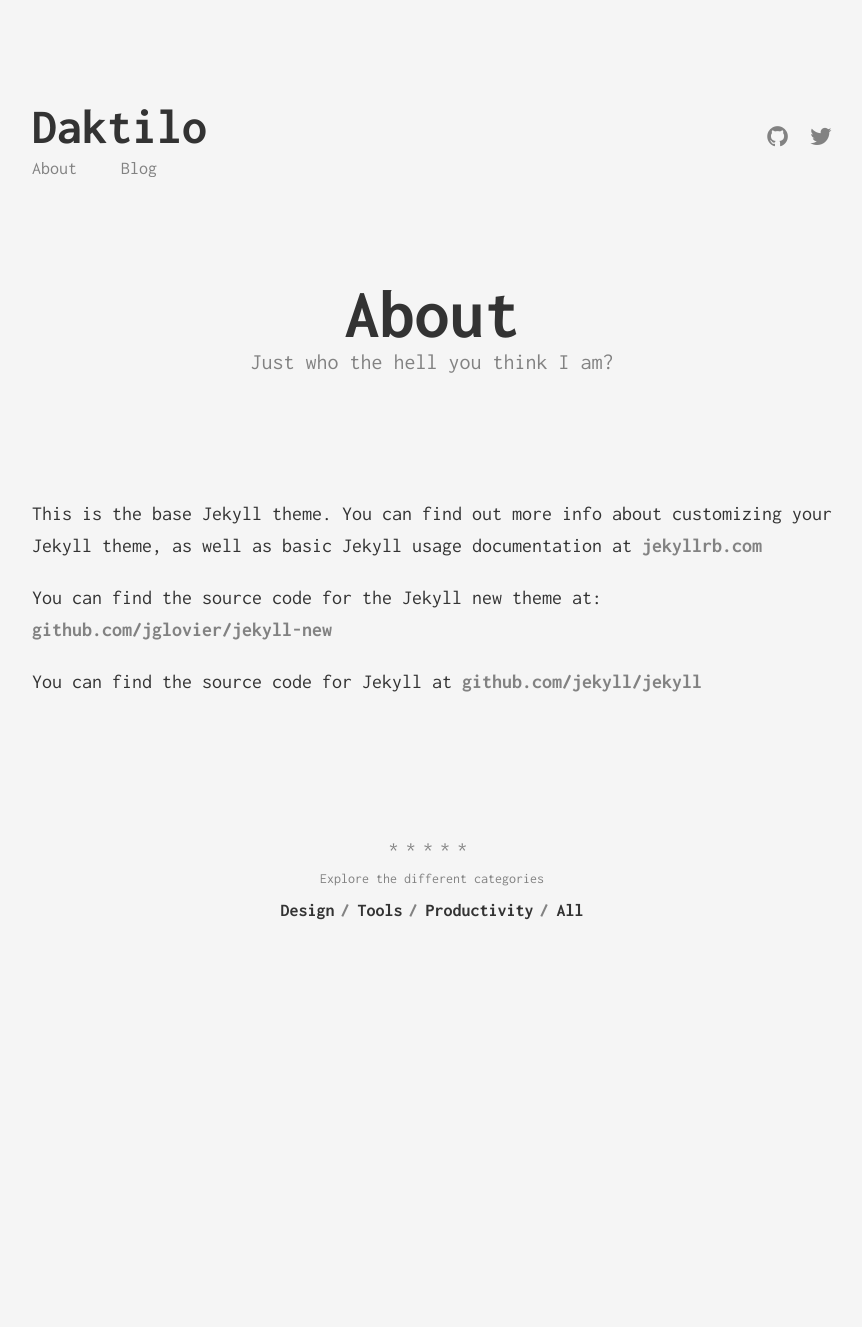
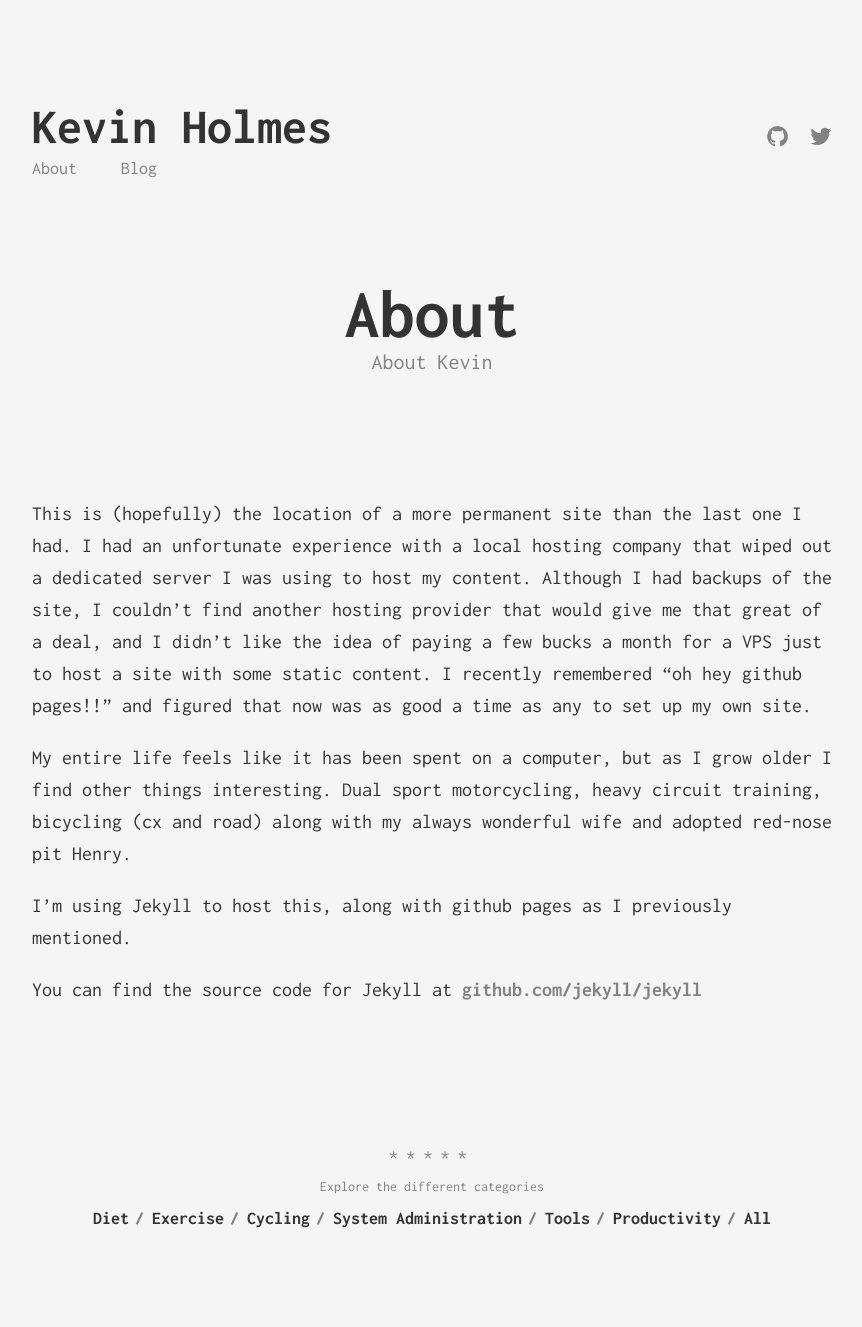
Before and after one commit to kevholmes/kevholmes.github.io, a Jekyll site: the page built from about.md, in a window 1280 px wide. Shown: the whole page, without its empty margins (208-1070 px from the left). Built offline with Jekyll 4.4.1, drawn with Linux system fonts in a browser that asks for light colours; before the commit the page ends 1019 px from its top, so only the background shows below that.

```diff
--- a/_config.yml
+++ b/_config.yml
@@ -1,18 +1,17 @@
 # Site settings
-title: Daktilo
+title: Kevin Holmes
 description: >
-  Write an awesome description for your new site here. You can edit this
-  line in _config.yml. It will appear in your document head meta (for
-  Google search results) and in your feed.xml site description.
+ A website about things both personal, and work related.
+ I work in IT and enjoy strength training, bicycling, motorcycling and snowmobiling.
 
 baseurl: "" # the subpath of your site, e.g. /blog/
-url: "http://hitchhiker.ma" # the base hostname & protocol for your site
+url: "http://kevholmes.github.io" # the base hostname & protocol for your site
 
 author:
-  fullname: Motaquillah Maddane
-  googleplus: https://www.google.com/+MotaquillahMaddane
-  github: kronik3r
-  twitter: electrik_frog
+  fullname: Kevin Holmes
+  googleplus: https://google.com/+KevinHolmesohlala
+  github: kevholmes
+  twitter: ElyClover
   # disqus: your_disqus_username
 
 # google_analytics: 'UA-XXXXXXXX-X'
--- a/_data/categories.yml
+++ b/_data/categories.yml
@@ -1,5 +1,14 @@
-- slug: design
-  name: Design
+- slug: diet
+  name: Diet
+
+- slug: exercise
+  name: Exercise
+
+- slug: cycling
+  name: Cycling
+
+- slug: system-administration
+  name: System Administration
 
 - slug: tools
   name: Tools
--- a/about.md
+++ b/about.md
@@ -1,12 +1,14 @@
 ---
 layout: page
 title: About
-subtitle: Just who the hell you think I am?
+subtitle: About Kevin
 permalink: /about/
 ---
 
-This is the base Jekyll theme. You can find out more info about customizing your Jekyll theme, as well as basic Jekyll usage documentation at [jekyllrb.com](http://jekyllrb.com/)
+This is (hopefully) the location of a more permanent site than the last one I had. I had an unfortunate experience with a local hosting company that wiped out a dedicated server I was using to host my content. Although I had backups of the site, I couldn't find another hosting provider that would give me that great of a deal, and I didn't like the idea of paying a few bucks a month for a VPS just to host a site with some static content. I recently remembered "oh hey github pages!!" and figured that now was as good a time as any to set up my own site.
 
-You can find the source code for the Jekyll new theme at: [github.com/jglovier/jekyll-new](https://github.com/jglovier/jekyll-new)
+My entire life feels like it has been spent on a computer, but as I grow older I find other things interesting. Dual sport motorcycling, heavy circuit training, bicycling (cx and road) along with my always wonderful wife and adopted red-nose pit Henry.
+
+I'm using Jekyll to host this, along with github pages as I previously mentioned.
 
 You can find the source code for Jekyll at [github.com/jekyll/jekyll](https://github.com/jekyll/jekyll)
--- /dev/null
+++ b/categories/cycling.html
@@ -0,0 +1,5 @@
+---
+layout: category
+category: cycling
+permalink: /categories/cycling/
+---
--- a/categories/design.html
+++ /dev/null
@@ -1,5 +0,0 @@
----
-layout: category
-category: design
-permalink: /categories/design/
----
--- /dev/null
+++ b/categories/diet.html
@@ -0,0 +1,5 @@
+---
+layout: category
+category: diet
+permalink: /categories/diet/
+---
--- /dev/null
+++ b/categories/exercise.html
@@ -0,0 +1,5 @@
+---
+layout: category
+category: exercise
+permalink: /categories/exercise/
+---
--- /dev/null
+++ b/categories/systems.html
@@ -0,0 +1,5 @@
+---
+layout: category
+category: system-administration
+permalink: /categories/system-administration/
+---
```
Also changed, not shown: _posts/2015-09-06-welcome-to-jekyll.markdown (deleted, +0 -26 lines), _posts/2015-09-08-sample-post.markdown (deleted, +0 -62 lines), _posts/2015-11-17-first-post.markdown (added, +22 -0 lines), README.md.
